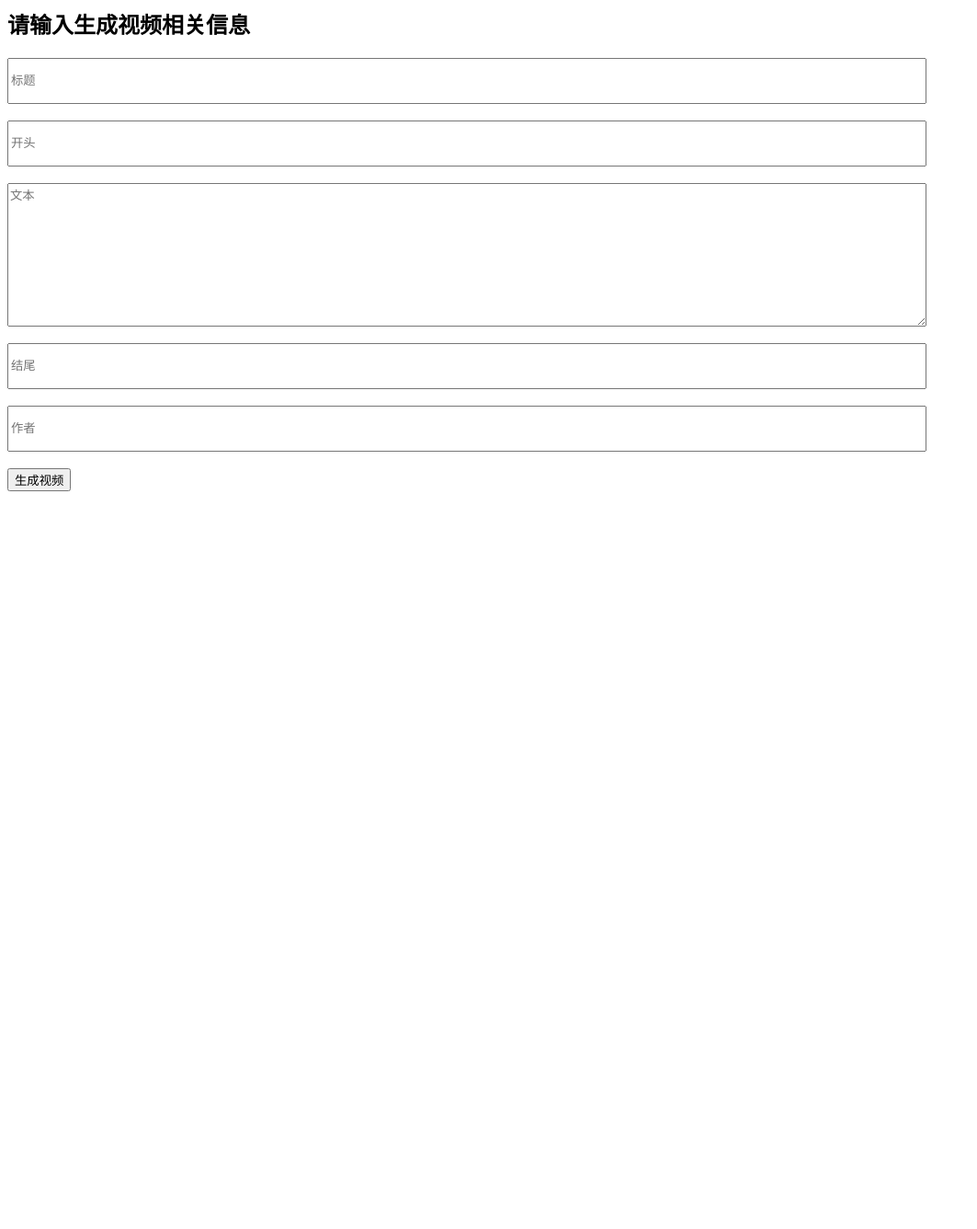
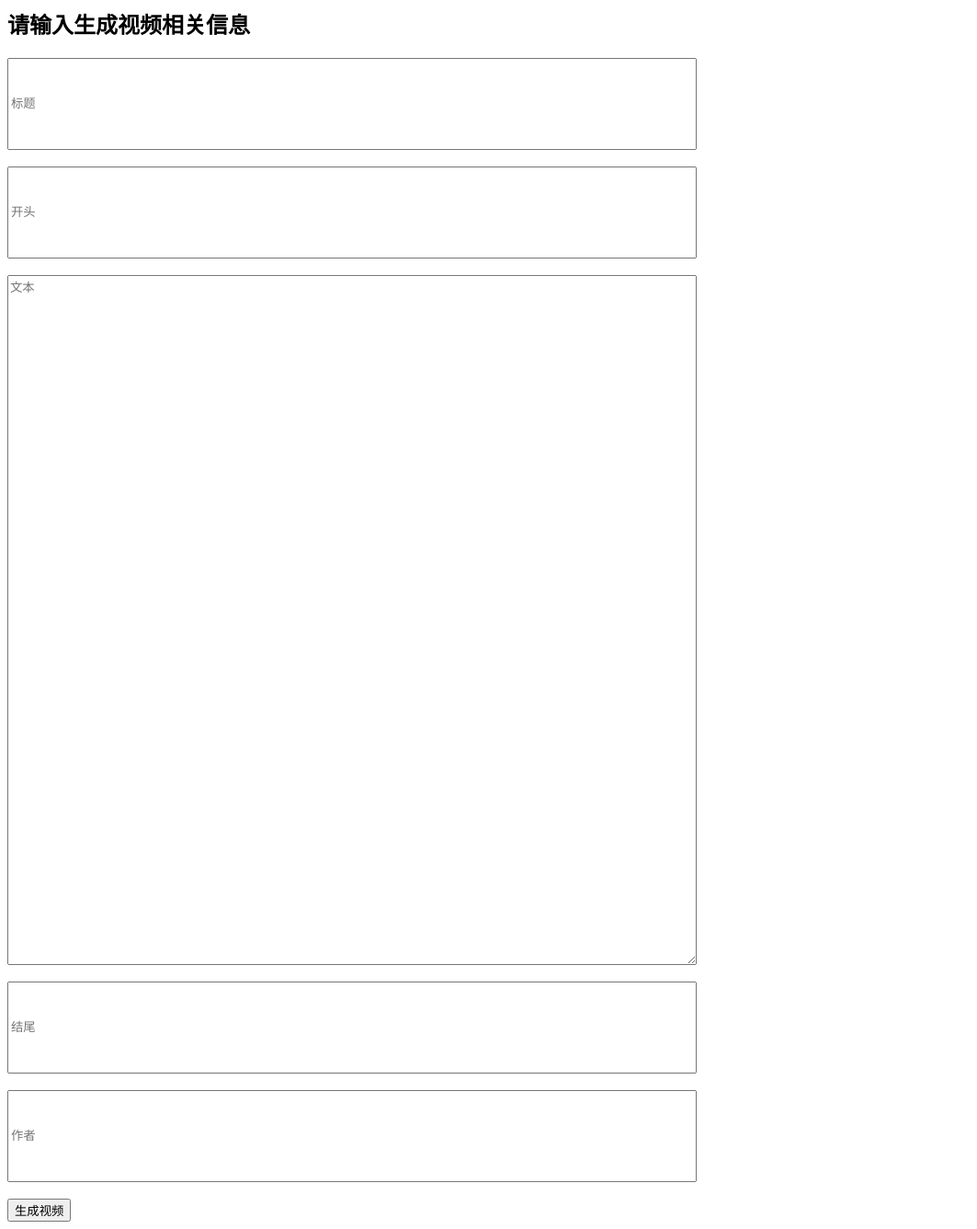
Before and after one commit to zhijianli/Enjoy, a Flask app: page / in a window 1280 px wide. Shown: the whole page at 92% size, without its empty margins (0-1063 px from the left). Before the commit the page ends 534 px from the top, so only its background shows below. Run offline with Flask 2, Linux system fonts and the light colour scheme; some libraries are stand-ins or nearby versions.

Commit message:
增加输入框尺寸

```diff
--- a/web/templates/index.html
+++ b/web/templates/index.html
@@ -3,16 +3,16 @@
     <script type="text/javascript" src="http://apps.bdimg.com/libs/jquery/2.1.4/jquery.min.js"></script>
     <h2>请输入生成视频相关信息</h2>
     <!--创建两个input输入框，定义id分别为name,age-->
-    <input cols="30" type="text" id="title" name="title" placeholder="标题" style="width:1000px;height:50px">
+    <input cols="30" type="text" id="title" name="title" placeholder="标题" style="width:750px;height:100px">
     <br><br>
-    <input cols="30" type="text" id="start" name="start" placeholder="开头" style="width:1000px;height:50px">
+    <input cols="30" type="text" id="start" name="start" placeholder="开头" style="width:750px;height:100px">
     <br><br>
 <!--    <input type="text" id="text" name="text" placeholder="文本">-->
-    <textarea rows="10" cols="30" type="text" id="text" name="text" placeholder="文本" style="width:1000px;"></textarea>
+    <textarea rows="10" cols="30" type="text" id="text" name="text" placeholder="文本" style="width:750px;height:750px"></textarea>
     <br><br>
-    <input cols="30" type="text" id="end" name="end" placeholder="结尾" style="width:1000px;height:50px">
+    <input cols="30" type="text" id="end" name="end" placeholder="结尾" style="width:750px;height:100px">
     <br><br>
-    <input cols="30" type="text" id="author" name="author" placeholder="作者" style="width:1000px;height:50px">
+    <input cols="30" type="text" id="author" name="author" placeholder="作者" style="width:750px;height:100px">
     <br><br>
     <!--创建button按钮，点击则激发submit()事件-->
     <button onclick="submit();">生成视频</button>
```
